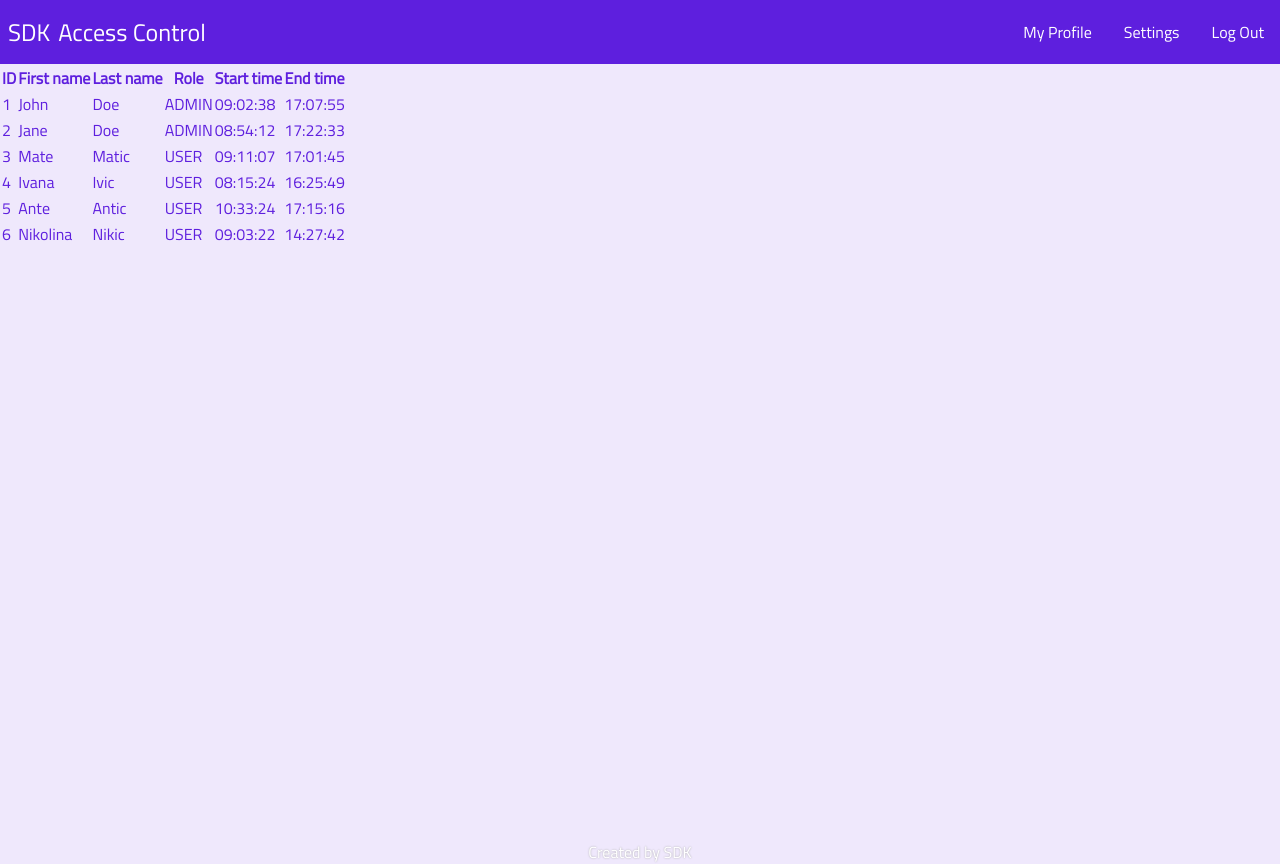
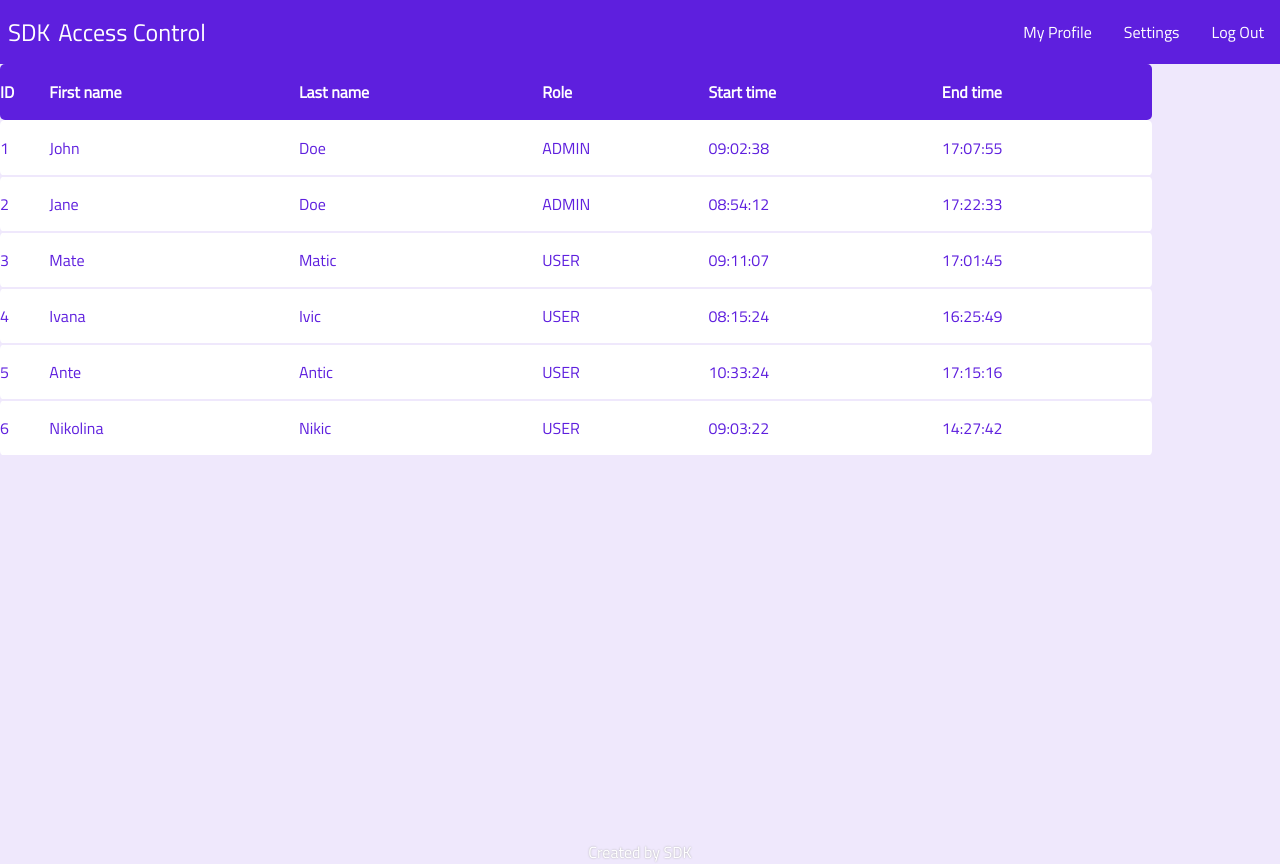
Before and after one commit to sandje00/sdk-access-control-web, a Vue app: page /dashboard in a window 1280 px wide. Built offline with nearby package versions, Linux system fonts and the light colour scheme.

Commit message:
Style employee data table

```diff
--- a/src/components/dashboard/DashboardTable.vue
+++ b/src/components/dashboard/DashboardTable.vue
@@ -45,5 +45,32 @@ export default {
 </script>
 
 <style lang="scss" scoped>
+.table {
+  width: 90%;
+  text-align: left;
+  border-collapse: collapse;
 
+  tr {
+    height: 3.5rem;
+  }
+
+  th {
+    cursor: pointer;
+  }
+
+  tr th:first-child {
+    border-top-left-radius: 5px;
+    border-bottom-left-radius: 5px;
+  }
+
+  tr th:last-child{
+    border-top-right-radius: 5px;
+    border-bottom-right-radius: 5px;
+  }
+
+  &-header {
+    color: var(--color-white);
+    background-color: var(--color-primary);
+  }
+}
 </style>
--- a/src/components/dashboard/DashboardTableRecord.vue
+++ b/src/components/dashboard/DashboardTableRecord.vue
@@ -28,5 +28,18 @@ export default {
 </script>
 
 <style lang="scss" scoped>
+.record {
+  border-bottom: 2px solid var(--color-secondary);
+  background-color: var(--color-white);
+}
 
+tr td:first-child {
+  border-top-left-radius: 5px;
+  border-bottom-left-radius: 5px;
+}
+
+tr td:last-child {
+  border-top-right-radius: 5px;
+  border-bottom-right-radius: 5px;
+}
 </style>
```
